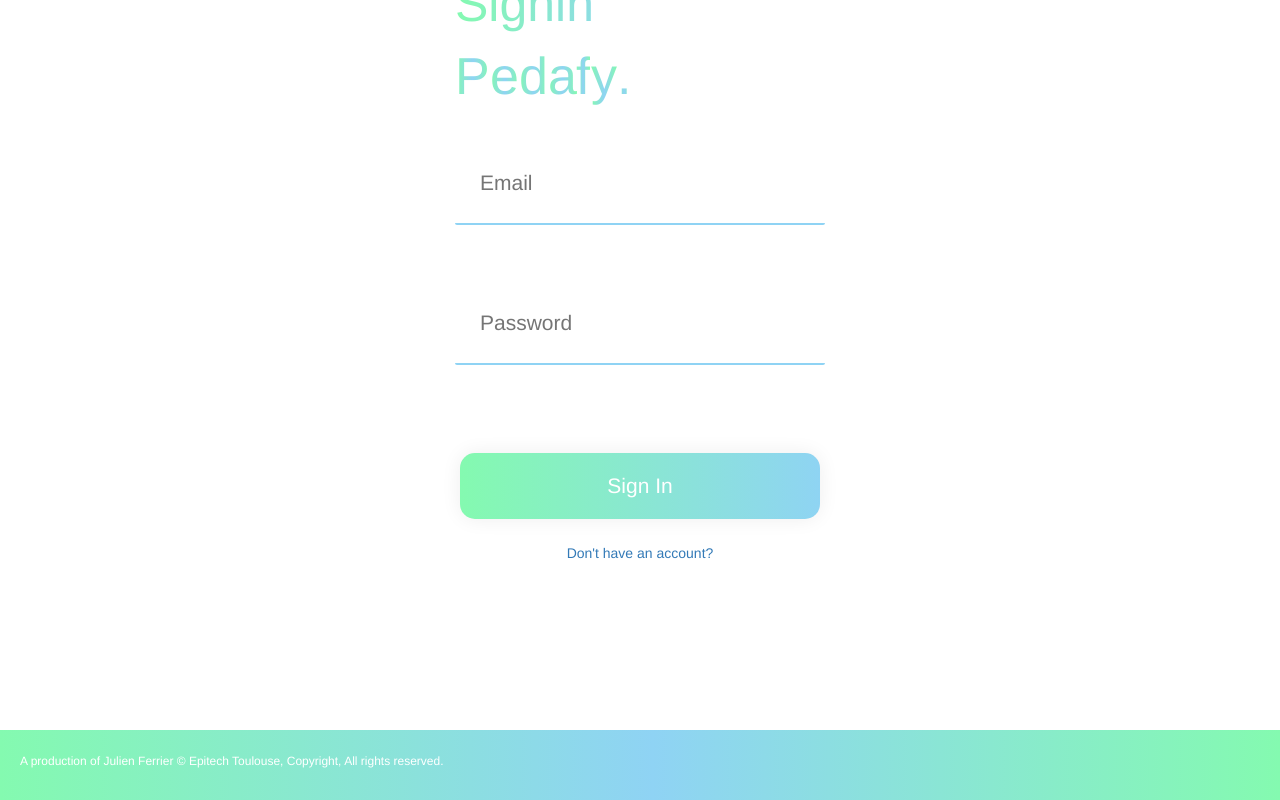
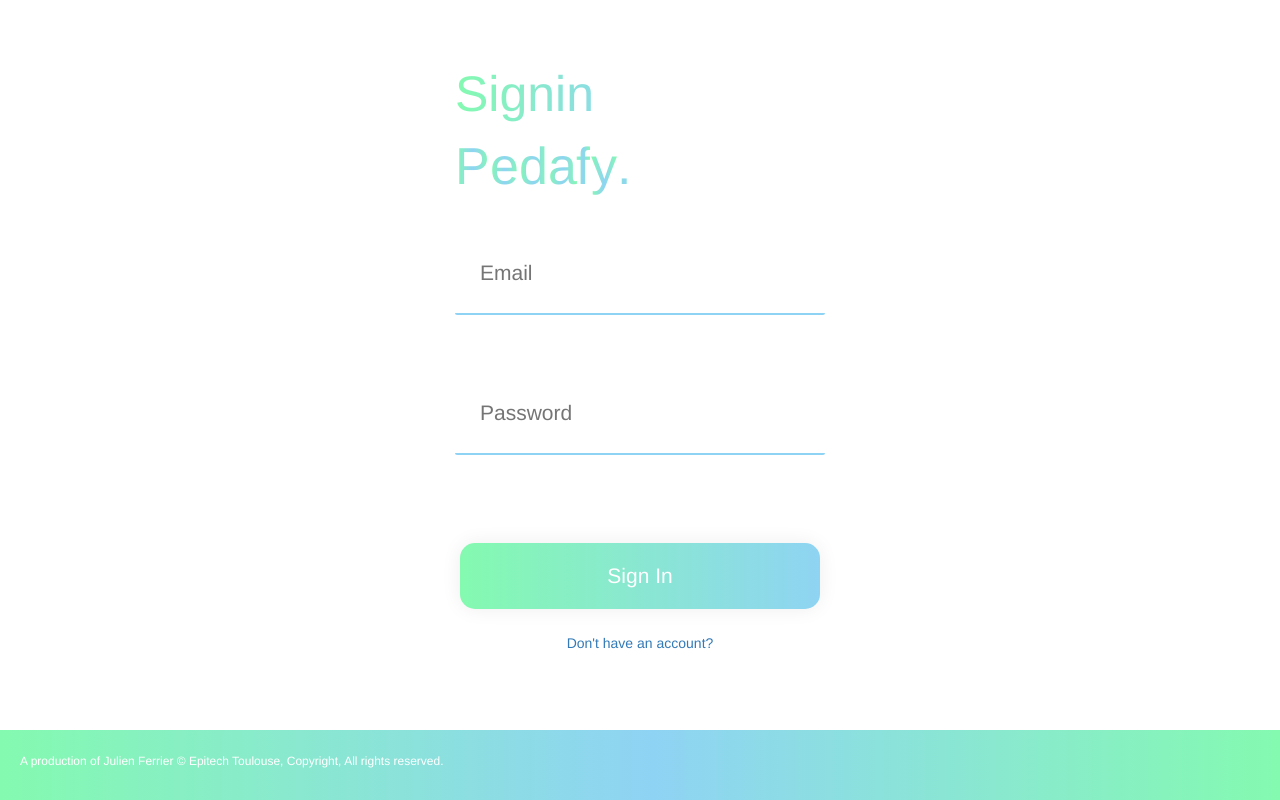
Before and after one commit to frouioui/dashboard-epitech, a React (Create React App) app in the folder app/: page /login in a window 1280 px wide. Built offline with nearby package versions, Linux system fonts and the light colour scheme.

Commit message:
[ADD] fixed the titles

```diff
--- a/app/src/CSS/html_properties_login.css
+++ b/app/src/CSS/html_properties_login.css
@@ -120,7 +120,7 @@
     font-size: 50px;
     font-weight: 500;
     line-height: 1.4;
-    margin-top: -29rem;
+    margin-top: -20rem;
     margin-bottom: 5rem;
     /*padding: 10px 0;*/
     background-image: linear-gradient(to right, #84fab0, #8fd3f4 51%, #84fab0);
--- a/app/src/CSS/html_properties_register.css
+++ b/app/src/CSS/html_properties_register.css
@@ -96,7 +96,7 @@
     font-size: 50px;
     font-weight: 500;
     line-height: 1.4;
-    margin-top: -29rem;
+    margin-top: -20rem;
     margin-bottom: 5rem;
     background-image: linear-gradient(to right, #84fab0, #8fd3f4 51%, #84fab0);
     -webkit-background-clip: text;
```
